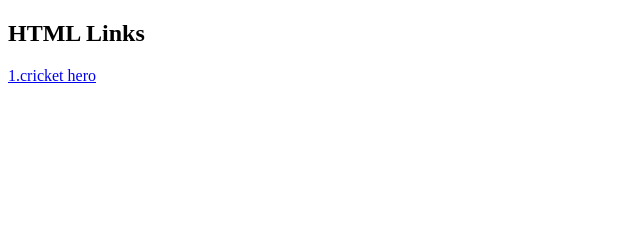
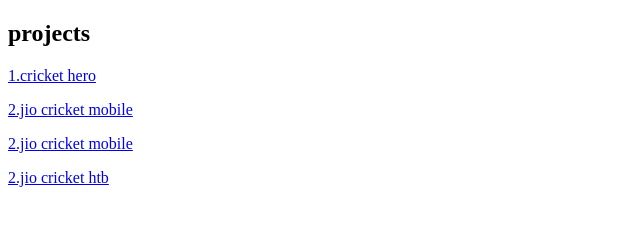
Before and after one commit to vishalMDS/MDSgame.github.io, a plain HTML site: page index.html in a window 1280 px wide. Shown: the whole page, without its empty margins (0-640 px from the left). Drawn offline with Linux system fonts and the light colour scheme.

Commit message:
Update index.html

```diff
--- a/index.html
+++ b/index.html
@@ -2,8 +2,13 @@
 <html>
 <body>
 
-<h2>HTML Links</h2>
-<p><a href="web-mobile/web-mobile/index.html">1.cricket hero</a></p>
+<h2>projects</h2>
+
+
+<p><a href="web-mobile/index.html">1.cricket hero</a></p>
+<p><a href="cricket/index.html">2.jio cricket mobile</a></p>
+<p><a href="cricket/index.html">2.jio cricket mobile</a></p>
+<p><a href="https://github.com/vishal516/jiogames/blob/master/cricket1/index.html">2.jio cricket htb</a></p>
 
 </body>
 </html>
```
